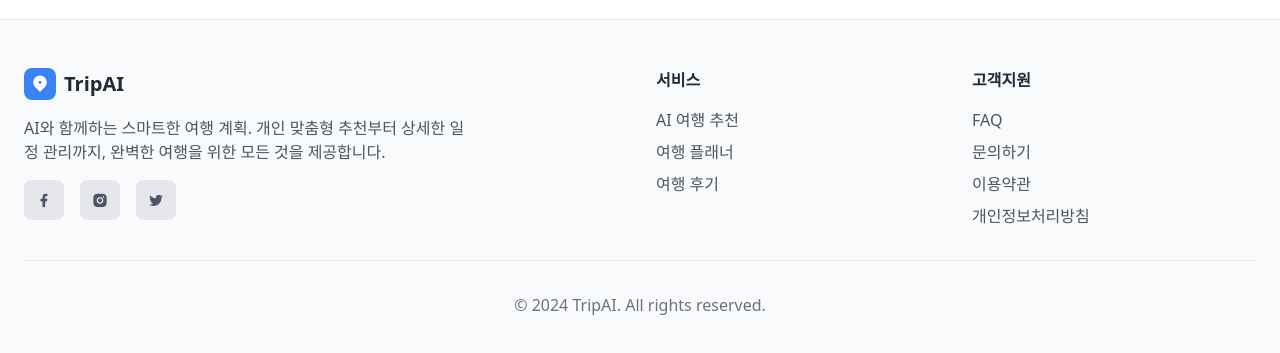
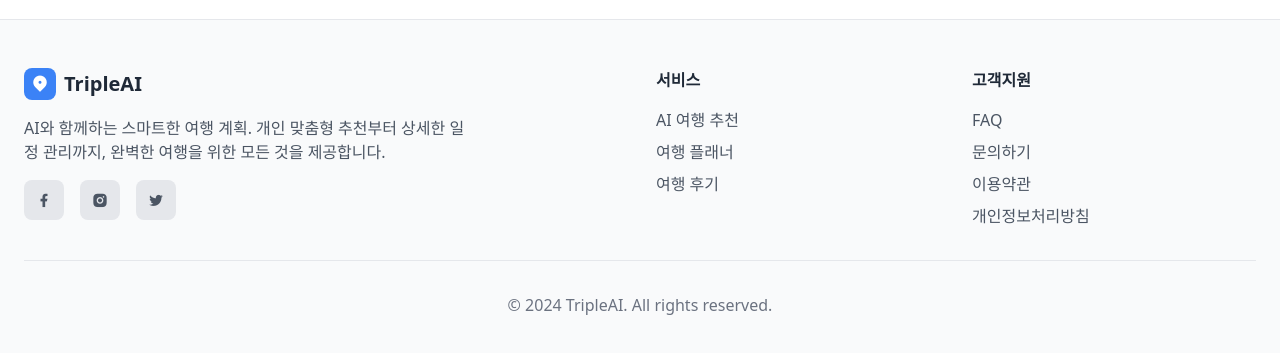
Before and after one commit to yhcho14/AIBE3-Project1-Team03, a Next.js app: page / in a window 1280 px wide. Shown: the part 1241-1594 px from the top of the page. Built offline with nearby package versions, Linux system fonts and the light colour scheme; no server answers; the database is empty.

Commit message:
footer 수정

```diff
--- a/src/components/Footer.tsx
+++ b/src/components/Footer.tsx
@@ -13,7 +13,7 @@ export default function Footer() {
               <div className="w-8 h-8 bg-blue-500 rounded-lg flex items-center justify-center">
                 <i className="ri-map-pin-2-fill text-white text-lg"></i>
               </div>
-              <span className="text-xl font-bold text-gray-800 font-pacifico">TripAI</span>
+              <span className="text-xl font-bold text-gray-800 font-pacifico">TripleAI</span>
             </div>
             <p className="text-gray-600 mb-4 max-w-md">
               AI와 함께하는 스마트한 여행 계획. 개인 맞춤형 추천부터 상세한 일정 관리까지,
@@ -55,7 +55,7 @@ export default function Footer() {
         </div>
 
         <div className="border-t border-gray-200 mt-8 pt-8 text-center">
-          <p className="text-gray-500">© 2024 TripAI. All rights reserved.</p>
+          <p className="text-gray-500">© 2024 TripleAI. All rights reserved.</p>
         </div>
       </div>
     </footer>
```
